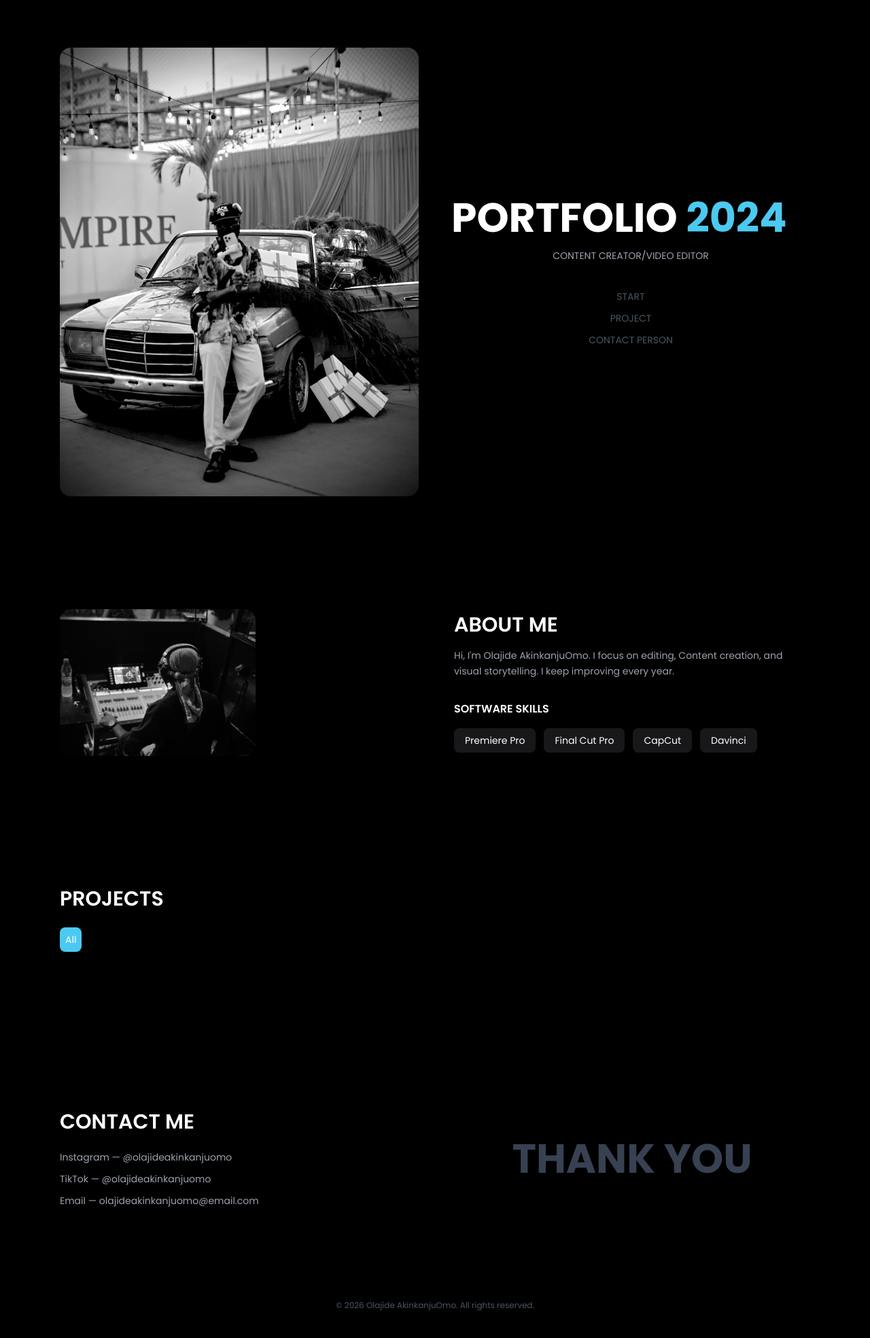
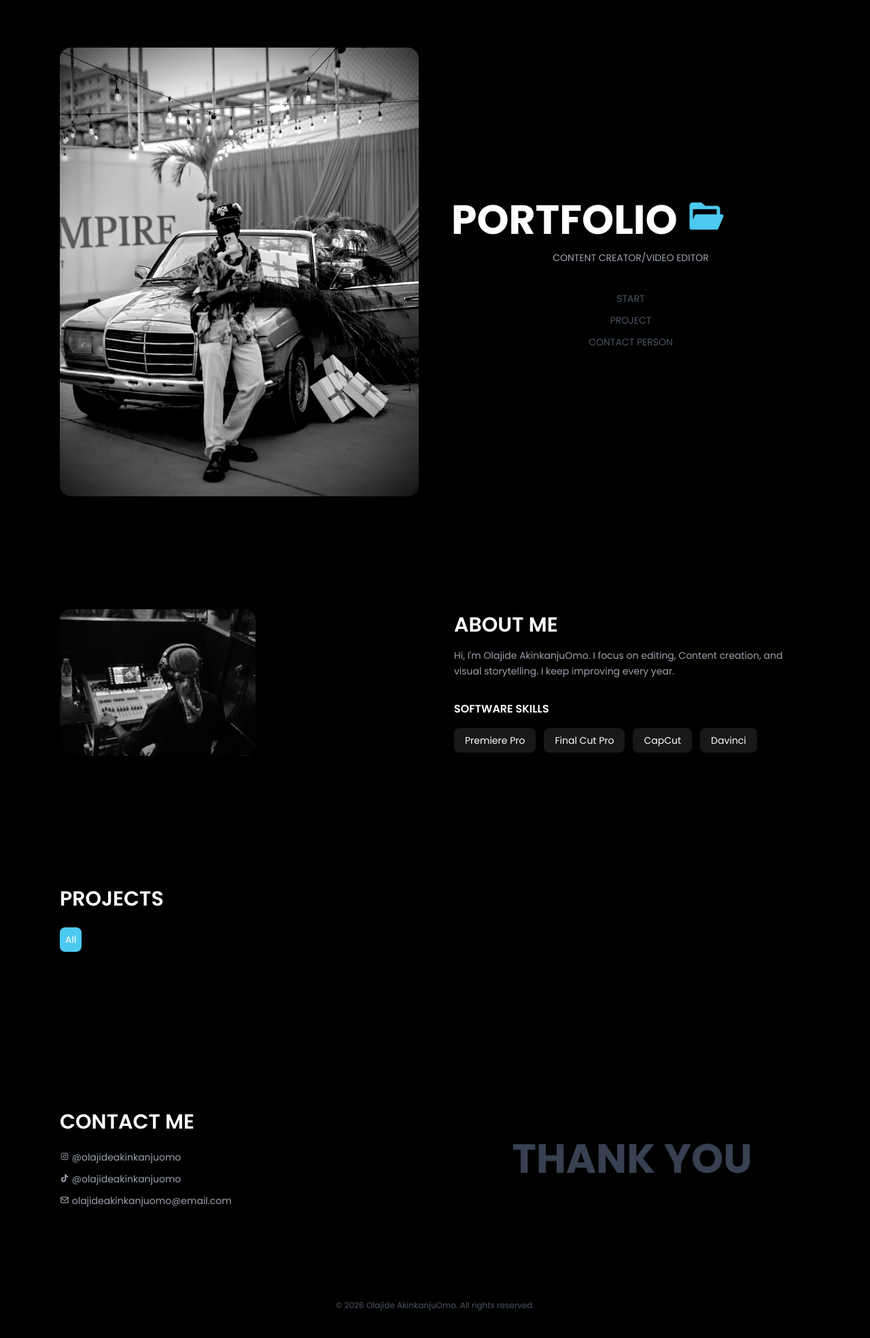
Before and after one commit to Jendoic/AkinkanjuOmo, a Django app: page / in a window 1280 px wide. Shown: the whole page at 68% size. Run offline with Django 5.2, Linux system fonts and the light colour scheme; data that the repository does not hold is empty; some libraries are stand-ins or nearby versions.

Commit message:
made some adjustment

```diff
--- a/portfolio/templates/portfolio/project_list.html
+++ b/portfolio/templates/portfolio/project_list.html
@@ -12,7 +12,7 @@
 
         <div>
             <h1 class="text-5xl md:text-6xl font-bold">
-                PORTFOLIO <span class="text-accent">2024</span>
+                PORTFOLIO <span class="text-accent"><i class='bx bxs-folder-open'></i></span>
             </h1>
             <p class="mt-4 text-sm text-gray-400 text-center">
                 CONTENT CREATOR/VIDEO EDITOR
@@ -108,9 +108,9 @@
         <div>
             <h2 class="text-3xl font-semibold mb-6">CONTACT ME</h2>
             <ul class="text-sm text-gray-400 space-y-3">
-                <li>Instagram — @olajideakinkanjuomo</li>
-                <li>TikTok — @olajideakinkanjuomo</li>
-                <li>Email — olajideakinkanjuomo@email.com</li>
+                <li><i class='bx bxl-instagram'></i> @olajideakinkanjuomo</li>
+                <li><i class='bx bxl-tiktok'></i> @olajideakinkanjuomo</li>
+                <li><i class='bx bx-envelope'></i> olajideakinkanjuomo@email.com</li>
             </ul>
         </div>
 
--- a/templates/base.html
+++ b/templates/base.html
@@ -8,6 +8,7 @@
     <title>Portfolio 2025</title>
     <script src="https://cdn.tailwindcss.com"></script>
     <link href="https://fonts.googleapis.com/css2?family=Poppins:wght@300;400;600;700&display=swap" rel="stylesheet" />
+    <link href='https://unpkg.com/boxicons@2.1.4/css/boxicons.min.css' rel='stylesheet'>
     <script>
       tailwind.config = {
         theme: {
```
